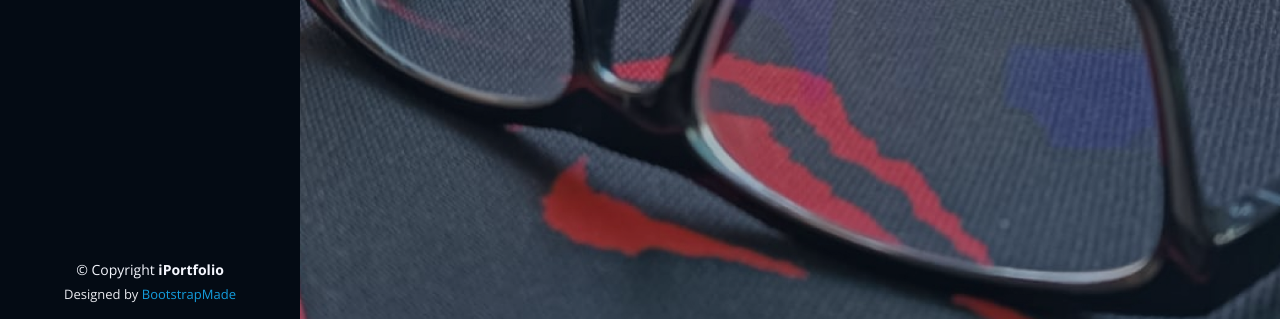
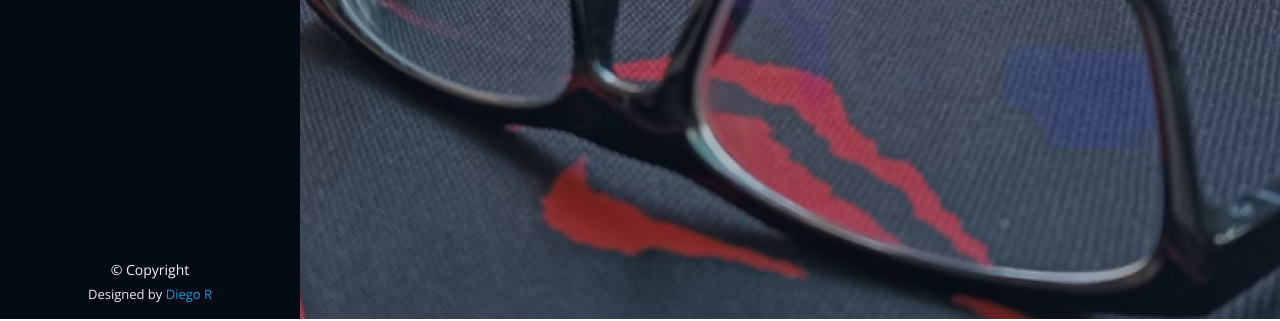
Before and after one commit to Diego-Reis-webDev/Portifolio, a plain HTML site: page index.html in a window 1280 px wide. Shown: the part 481-802 px from the top of the page. Drawn offline with nearby package versions, Linux system fonts and the light colour scheme.

Commit message:
Atualização footer

```diff
--- a/index.html
+++ b/index.html
@@ -303,14 +303,14 @@
   <footer id="footer">
     <div class="container">
       <div class="copyright">
-        &copy; Copyright <strong><span>iPortfolio</span></strong>
+        &copy; Copyright <strong><span></span></strong>
       </div>
       <div class="credits">
         <!-- All the links in the footer should remain intact. -->
         <!-- You can delete the links only if you purchased the pro version. -->
         <!-- Licensing information: https://bootstrapmade.com/license/ -->
         <!-- Purchase the pro version with working PHP/AJAX contact form: https://bootstrapmade.com/iportfolio-bootstrap-portfolio-websites-template/ -->
-        Designed by <a href="https://bootstrapmade.com/">BootstrapMade</a>
+        Designed by <a href="https://diego-reis-webdev.github.io/Portifolio/index.html">Diego R</a>
       </div>
     </div>
   </footer><!-- End  Footer -->
```
